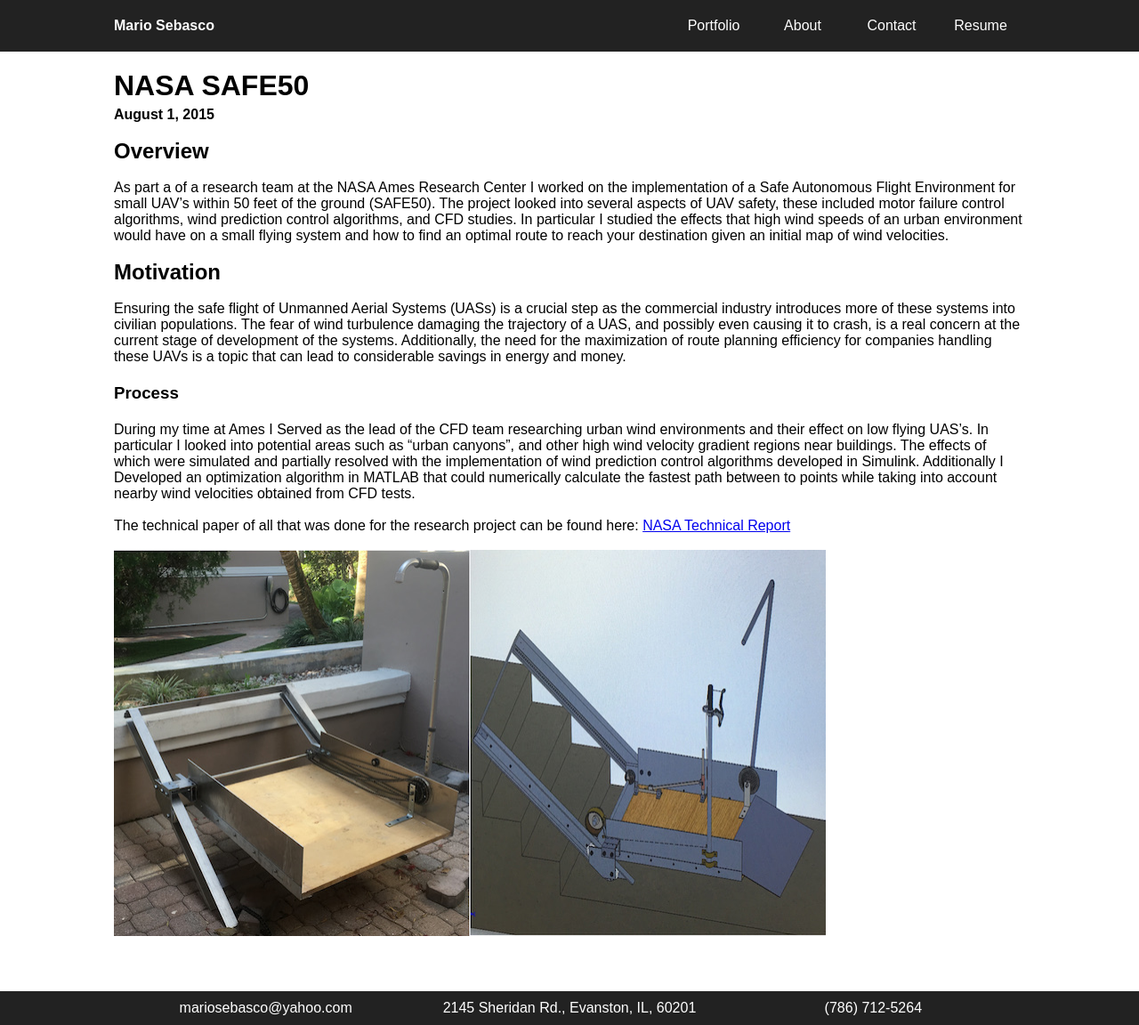
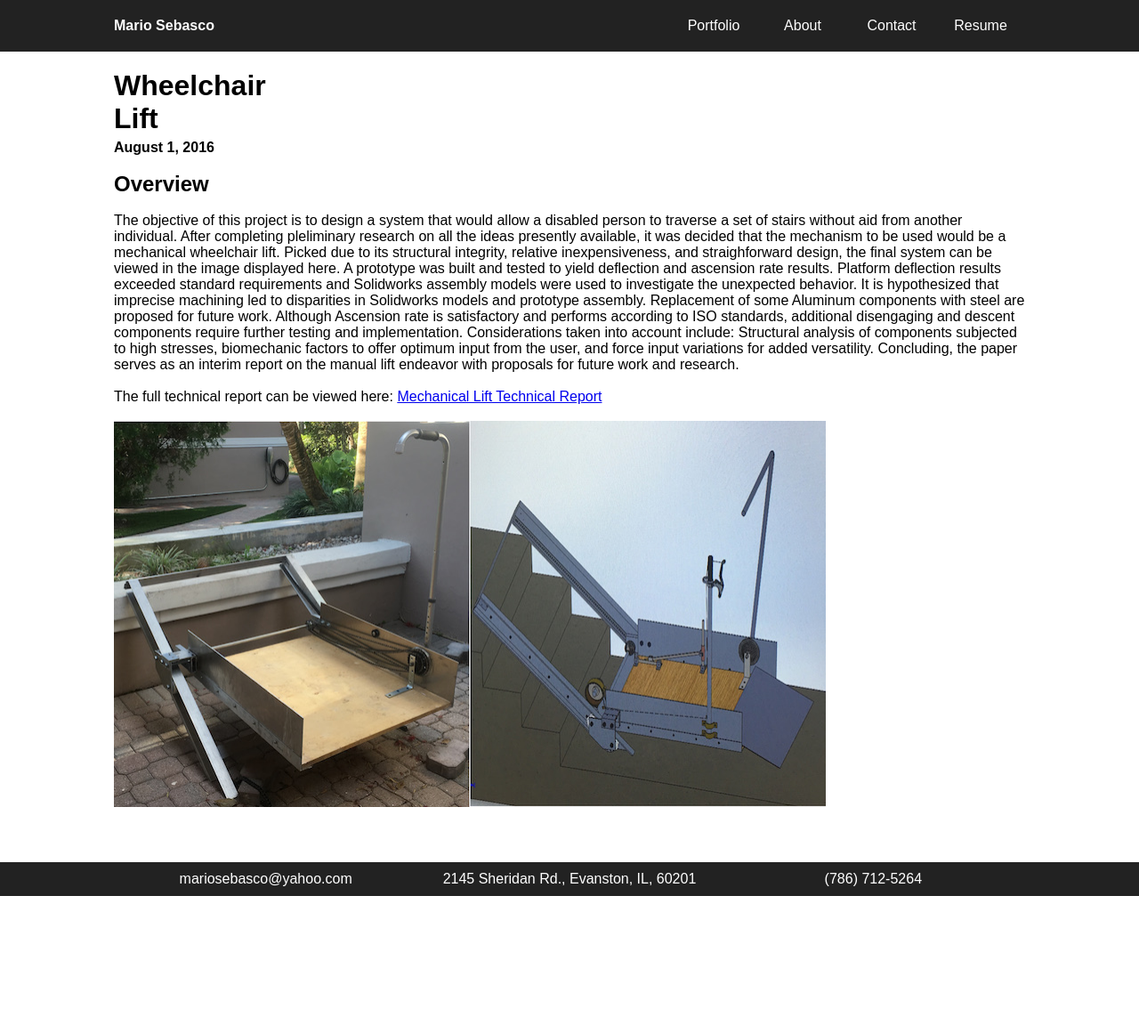
Before and after one commit to mariosebasco/mariosebasco_portfolio, a Jekyll site: the page built from _projects/04-project.md, in a window 1280 px wide. Shown: the whole page at 89% size. Built offline with Jekyll 4.4.1, drawn with Linux system fonts in a browser that asks for light colours; nearby versions of some CDN libraries; after the commit the page ends 1007 px from its top, so only the background shows below that.

Commit message:
making changes

```diff
--- a/_projects/04-project.md
+++ b/_projects/04-project.md
@@ -1,20 +1,14 @@
 ---
 layout: project
-title: NASA SAFE50
-date: June - August, 2015
+title: Wheelchair Lift
+date: August, 2016
 imageMain: /mariosebasco.github.io/public/images/liftFinalUp.jpg
 ---
 
 ## Overview
-As part a of a research team at the NASA Ames Research Center I worked on the implementation of a Safe Autonomous Flight Environment for small UAV's within 50 feet of the ground (SAFE50). The project looked into several aspects of UAV safety, these included motor failure control algorithms, wind prediction control algorithms, and CFD studies. In particular I studied the effects that high wind speeds of an urban environment would have on a small flying system and how to find an optimal route to reach your destination given an initial map of wind velocities.
+The objective of this project is to design a system that would allow a disabled person to traverse a set of stairs without aid from another individual. After completing pleliminary research on all the ideas presently available, it was decided that the mechanism to be used would be a mechanical wheelchair lift. Picked due to its structural integrity, relative inexpensiveness, and straighforward design, the final system can be viewed in the image displayed here. A prototype was built and tested to yield deflection and ascension rate results. Platform deflection results exceeded standard requirements and Solidworks assembly models were used to investigate the unexpected behavior. It is hypothesized that imprecise machining led to disparities in Solidworks models and prototype assembly. Replacement of some Aluminum components with steel are proposed for future work. Although Ascension rate is satisfactory and performs according to ISO standards, additional disengaging and descent components require further testing and implementation. Considerations taken into account include: Structural analysis of components subjected to high stresses, biomechanic factors to offer optimum input from the user, and force input variations for added versatility. Concluding, the paper serves as an interim report on the manual lift endeavor with proposals for future work and research.
 
-## Motivation
-Ensuring the safe flight of Unmanned Aerial Systems (UASs) is a crucial step as the commercial industry introduces more of these systems into civilian populations. The fear of wind turbulence damaging the trajectory of a UAS, and possibly even causing it to crash, is a real concern at the current stage of development of the systems. Additionally, the need for the maximization of route planning efficiency for companies handling these UAVs is a topic that can lead to considerable savings in energy and money.
-
-### Process
-During my time at Ames I Served as the lead of the CFD team researching urban wind environments and their effect on low flying UAS’s. In particular I looked into potential areas such as "urban canyons", and other high wind velocity gradient regions near buildings. The effects of which were simulated and partially resolved with the implementation of wind prediction control algorithms developed in Simulink. Additionally I Developed an optimization algorithm in MATLAB that could numerically calculate the fastest path between to points while taking into account nearby wind velocities obtained from CFD tests.
-
-The technical paper of all that was done for the research project can be found here: <a href="/mariosebasco.github.io/pdf_files/NASAFullRep.pdf">NASA Technical Report</a>
+The full technical report can be viewed here: <a href="/mariosebasco.github.io/pdf_files/wheelchair-staircase.pdf">Mechanical Lift Technical Report</a>
 
 
 <img src="/mariosebasco.github.io/public/images/manualLift.jpg" alt="wheelchair lift" style="width:800px;height:434px;">
```
